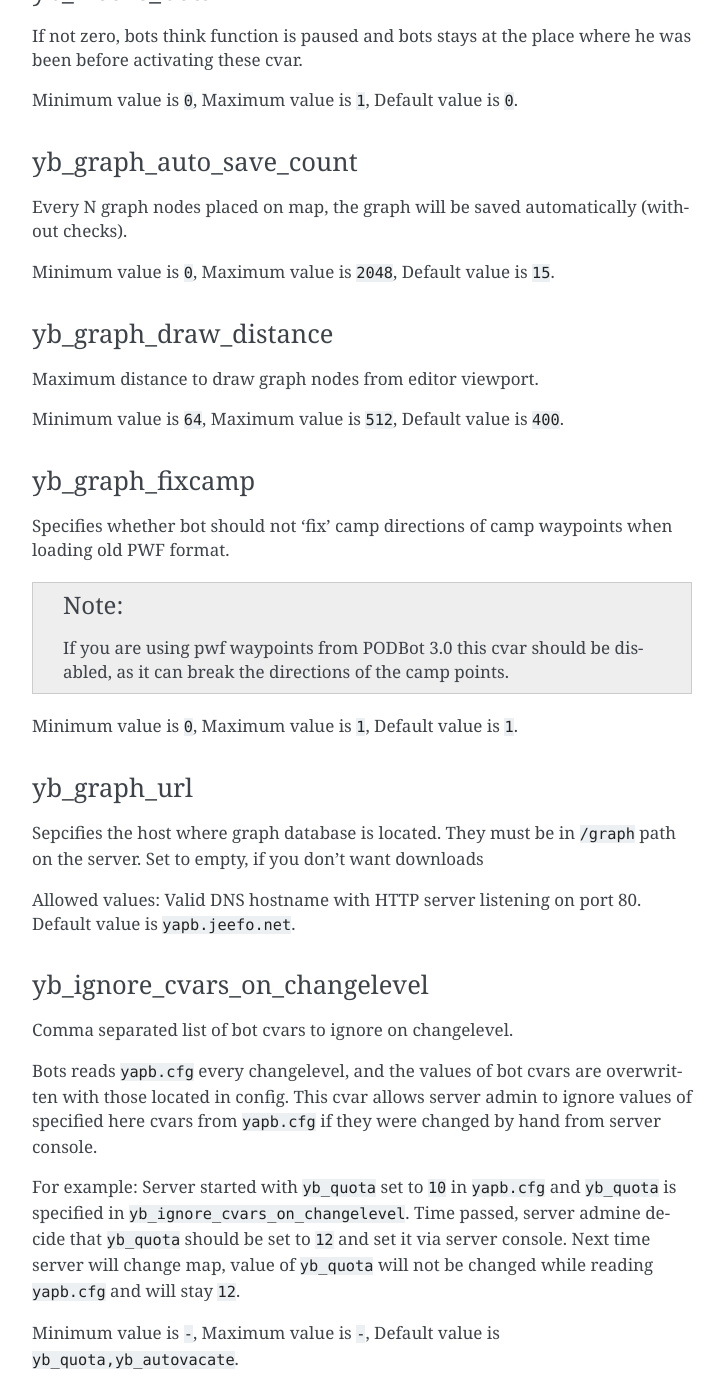
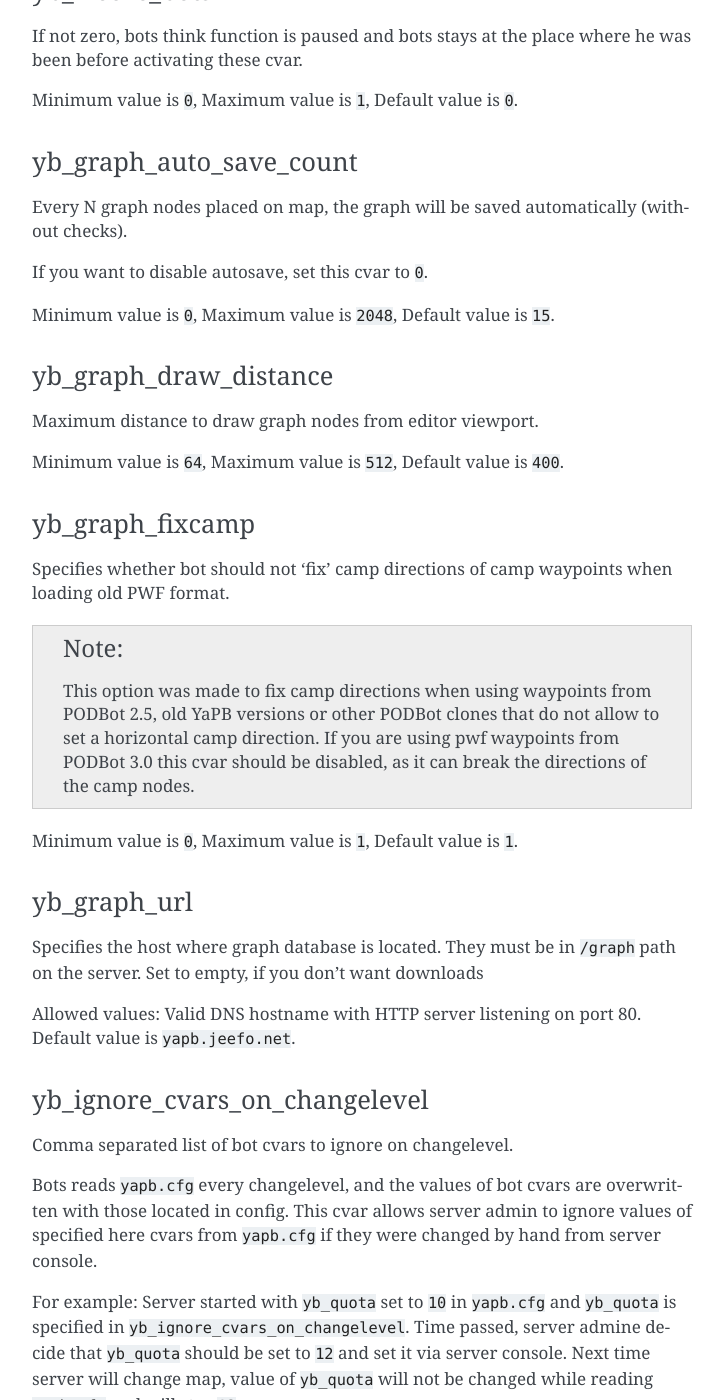
Before and after one commit to yapb/docs, a Sphinx documentation site: the page built from docs/configuring.rst, in a window 1280 px wide and 1400 px high, scrolled down 5906 px. Shown: the whole window, without its empty margins (388-1111 px from the left). Built offline with Sphinx 7.4.7, drawn with Linux system fonts in a browser that asks for light colours.

Commit message:
edit: clarification on fixing of camp directions
fix: typo
edit: note about disabling graph autosave

```diff
--- a/docs/configuring.rst
+++ b/docs/configuring.rst
@@ -289,6 +289,8 @@ yb_graph_auto_save_count
 
 Every N graph nodes placed on map, the graph will be saved automatically (without checks).
 
+If you want to disable autosave, set this cvar to ``0``.
+
 Minimum value is ``0``, Maximum value is ``2048``, Default value is ``15``.
 
 
@@ -305,7 +307,7 @@ yb_graph_fixcamp
 
 Specifies whether bot should not 'fix' camp directions of camp waypoints when loading old PWF format.
 
-.. note:: If you are using pwf waypoints from PODBot 3.0 this cvar should be disabled, as it can break the directions of the camp points.
+.. note:: This option was made to fix camp directions when using waypoints from PODBot 2.5, old YaPB versions or other PODBot clones that do not allow to set a horizontal camp direction. If you are using pwf waypoints from PODBot 3.0 this cvar should be disabled, as it can break the directions of the camp nodes.
 
 Minimum value is ``0``, Maximum value is ``1``, Default value is ``1``.
 
@@ -313,7 +315,7 @@ Minimum value is ``0``, Maximum value is ``1``, Default value is ``1``.
 yb_graph_url
 --------------------------------
 
-Sepcifies the host where graph database is located. They must be in ``/graph`` path on the server.
+Specifies the host where graph database is located. They must be in ``/graph`` path on the server.
 Set to empty, if you don't want downloads
 
 Allowed values: Valid DNS hostname with HTTP server listening on port 80. Default value is ``yapb.jeefo.net``.
```
